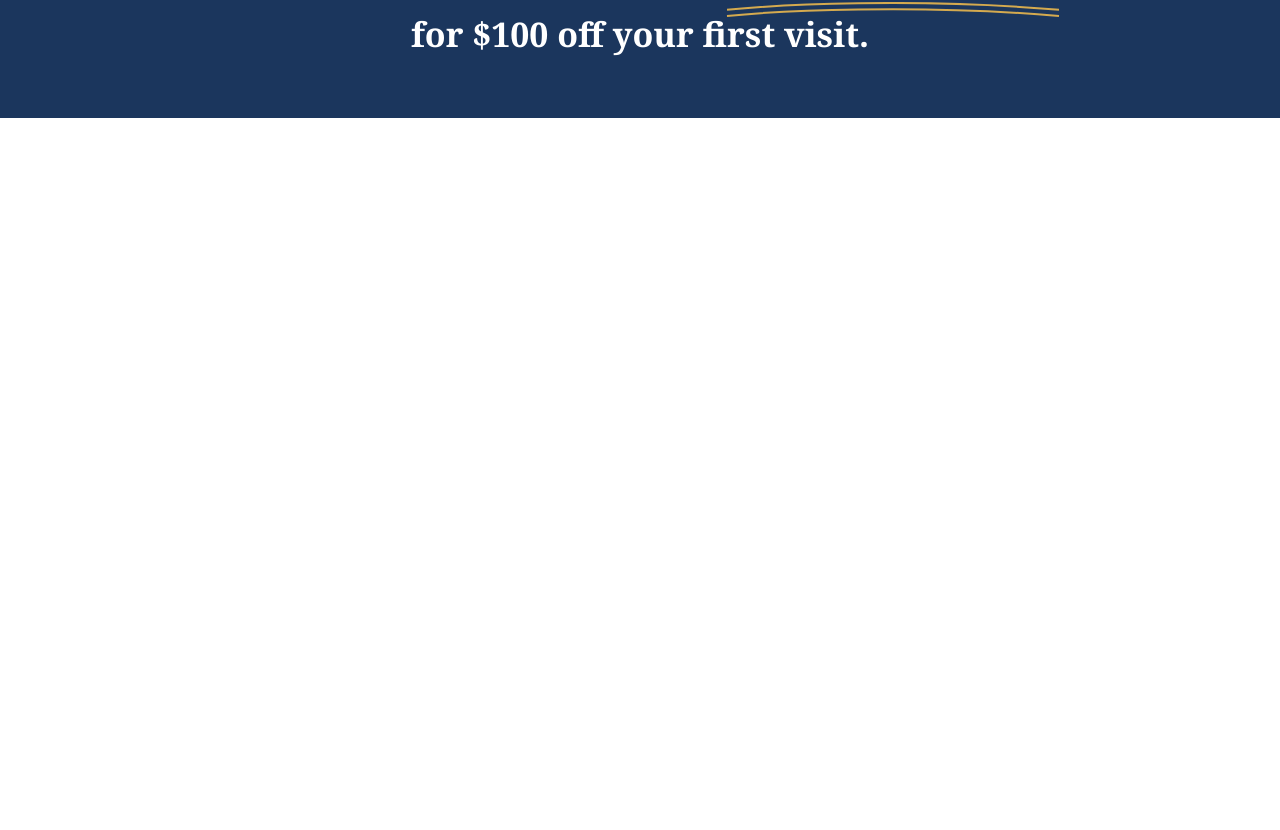
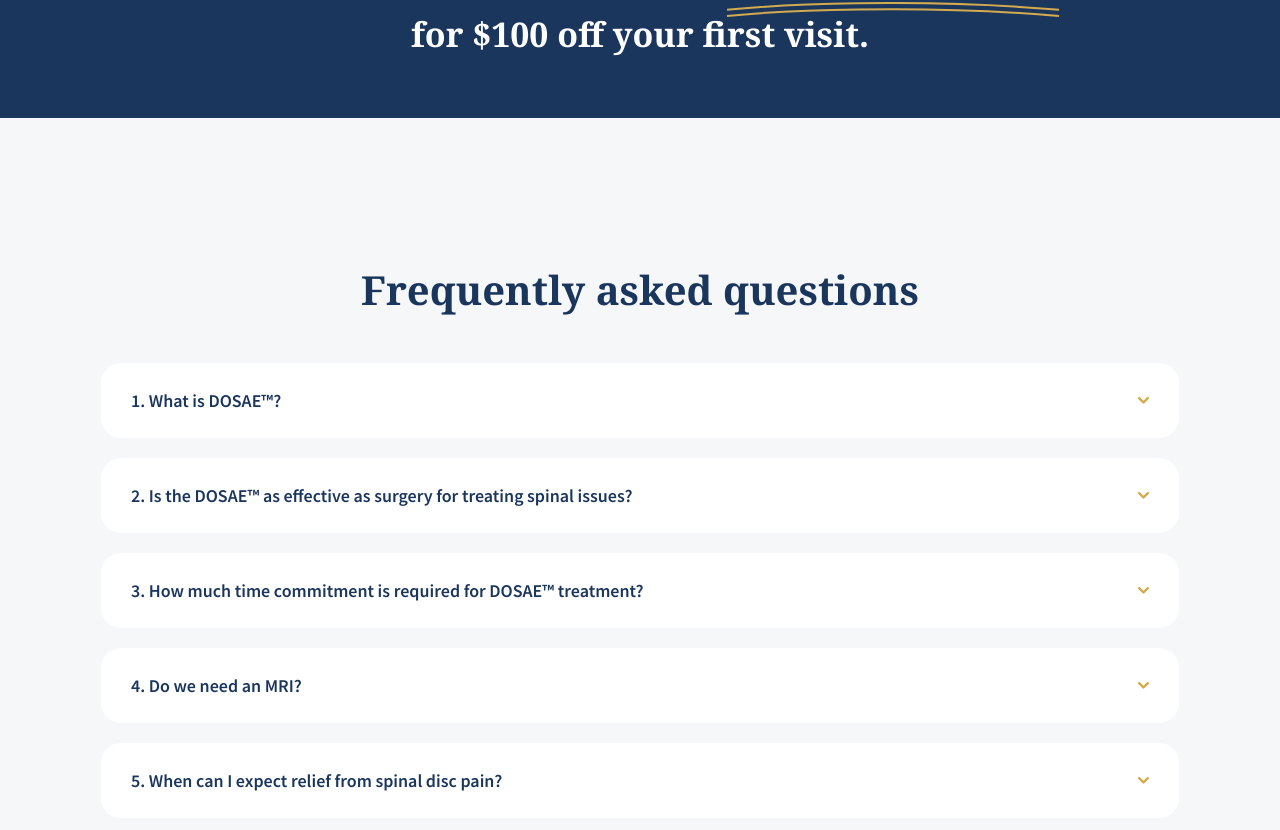
Before and after one commit to itsmiraz/drjeff-landing-page, a Next.js app: page /urgent in a window 1280 px wide. Shown: the part 4511-5341 px from the top of the page. Before the commit the page ends 4629 px from the top, so only its background shows below. Built offline with nearby package versions, Linux system fonts and the light colour scheme.

Commit message:
new section added

```diff
--- a/src/app/urgent/page.tsx
+++ b/src/app/urgent/page.tsx
@@ -1,4 +1,5 @@
 import TopBanner from "@/components/SciaticaLandingPage/components/topBanner";
+import Faq from "@/components/urgentPage/faq";
 import UrgentHero from "@/components/urgentPage/hero";
 import Satisfaction from "@/components/urgentPage/satisfaction";
 import StateMent from "@/components/urgentPage/stateMent";
@@ -20,6 +21,7 @@ const Urgent = () => {
       <Satisfaction/>
       <SuccessStory/>
       <StateMent/>
+      <Faq/>
     </main>
   );
 };
--- /dev/null
+++ b/src/components/urgentPage/faq.tsx
@@ -0,0 +1,96 @@
+"use client";
+import React, { useState } from "react";
+import ArrowDown from "@/assets/icons/ArrowDown.svg";
+const Faq = () => {
+  const data = [
+    {
+      title: "1. What is DOSAE™?",
+      content:
+        "Lorem Ipsum is simply dummy text of the printing and typesetting industry. Lorem Ipsum has been the industry's standard dummy text ever since the 1500s, when an unknown printer took a galley of type and scrambled it to make a type specimen book. It has survived not only five centuries, but also the leap into electronic typesetting, remaining essentially unchanged.",
+    },
+    {
+      title:
+        "2. Is the DOSAE™ as effective as surgery for treating spinal issues?",
+      content:
+        "Lorem Ipsum is simply dummy text of the printing and typesetting industry. Lorem Ipsum has been the industry's standard dummy text ever since the 1500s, when an unknown printer took a galley of type and scrambled it to make a type specimen book. It has survived not only five centuries, but also the leap into electronic typesetting, remaining essentially unchanged.",
+    },
+    {
+      title: "3. How much time commitment is required for DOSAE™ treatment?",
+      content:
+        "Lorem Ipsum is simply dummy text of the printing and typesetting industry. Lorem Ipsum has been the industry's standard dummy text ever since the 1500s, when an unknown printer took a galley of type and scrambled it to make a type specimen book. It has survived not only five centuries, but also the leap into electronic typesetting, remaining essentially unchanged.",
+    },
+    {
+      title: "4. Do we need an MRI?",
+      content:
+        "Lorem Ipsum is simply dummy text of the printing and typesetting industry. Lorem Ipsum has been the industry's standard dummy text ever since the 1500s, when an unknown printer took a galley of type and scrambled it to make a type specimen book. It has survived not only five centuries, but also the leap into electronic typesetting, remaining essentially unchanged.",
+    },
+    {
+      title: "5. When can I expect relief from spinal disc pain?",
+      content:
+        "Lorem Ipsum is simply dummy text of the printing and typesetting industry. Lorem Ipsum has been the industry's standard dummy text ever since the 1500s, when an unknown printer took a galley of type and scrambled it to make a type specimen book. It has survived not only five centuries, but also the leap into electronic typesetting, remaining essentially unchanged.",
+    },
+  ];
+
+  return (
+    <div className="bg-[#F5F7F9] pt-[150px] pb-[80px] ">
+      <div>
+        <h3 className="text-center text-primaryColor font-bold text-[40px] leading-[44px]  font-plantinMTpro font-serif">
+          Frequently asked questions
+        </h3>
+        <div className="mt-[51px] max-w-[1078px] mx-auto  space-y-[20px]">
+          {data.map((item, i) => (
+            <Accordion length={data.length} i={i} data={item} key={i} />
+          ))}
+        </div>
+      </div>
+    </div>
+  );
+};
+
+export default Faq;
+
+export type AccordionProps = {
+  length: number;
+  i: number;
+  data: {
+    title: string;
+    content: string;
+  };
+};
+const Accordion = ({ data }: AccordionProps) => {
+  const { title, content } = data;
+  const [isOpen, setIsOpen] = useState(false);
+
+  const toggleAccordion = () => {
+    setIsOpen(!isOpen);
+  };
+  return (
+    <div
+      className={`pt-6 px-[30px] py-[25px] bg-white  rounded-[20px]  pb-6 select-none`}
+    >
+      <button
+        className="w-full select-none text-primaryColor text-[18px] font-sourceSansPro font-semibold gap-x-6 text-left flex  justify-between items-center "
+        onClick={toggleAccordion}
+      >
+        {title}
+        <div
+          className={`${
+            isOpen ? "rotate-180" : "rotate-0"
+          }  duration-300 transition-all `}
+        >
+          <ArrowDown />
+        </div>
+      </button>
+
+      <div
+        className={`overflow-hidden duration-700 transition-all transition-max-height ${
+          isOpen ? "max-h-96" : "max-h-0"
+        }`}
+      >
+        <div className="py-2 text-caption-1-large pr-10 text-[#1B365D]/80 text-[14px] font-normal font-sourceSansPro leading-[22px]">
+          {content}
+        </div>
+      </div>
+    </div>
+  );
+};
```
Also changed, not shown: src/assets/icons/ArrowDown.svg (added).
